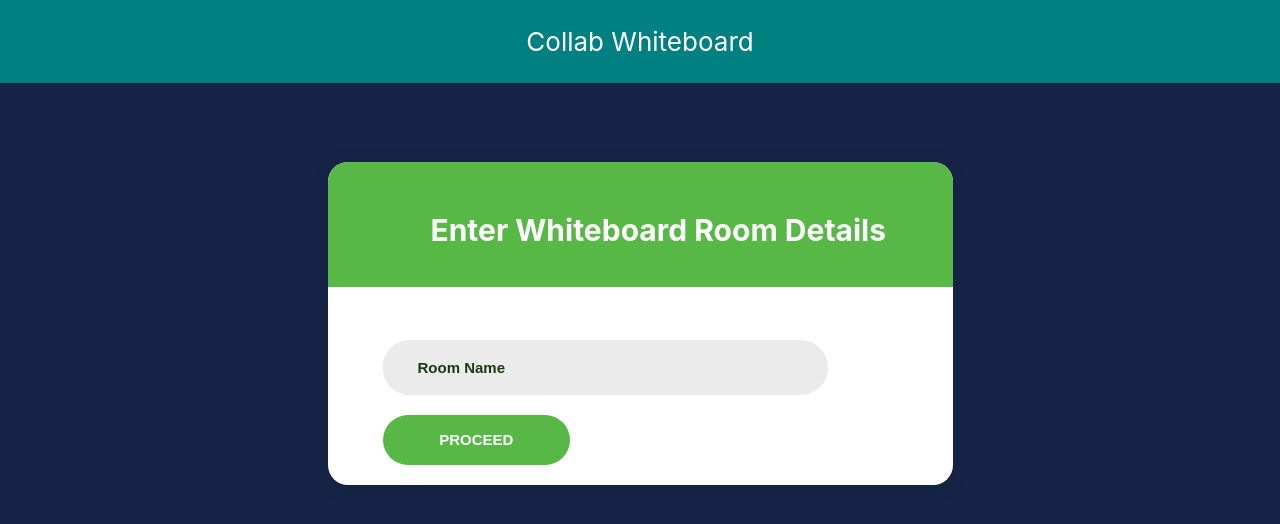
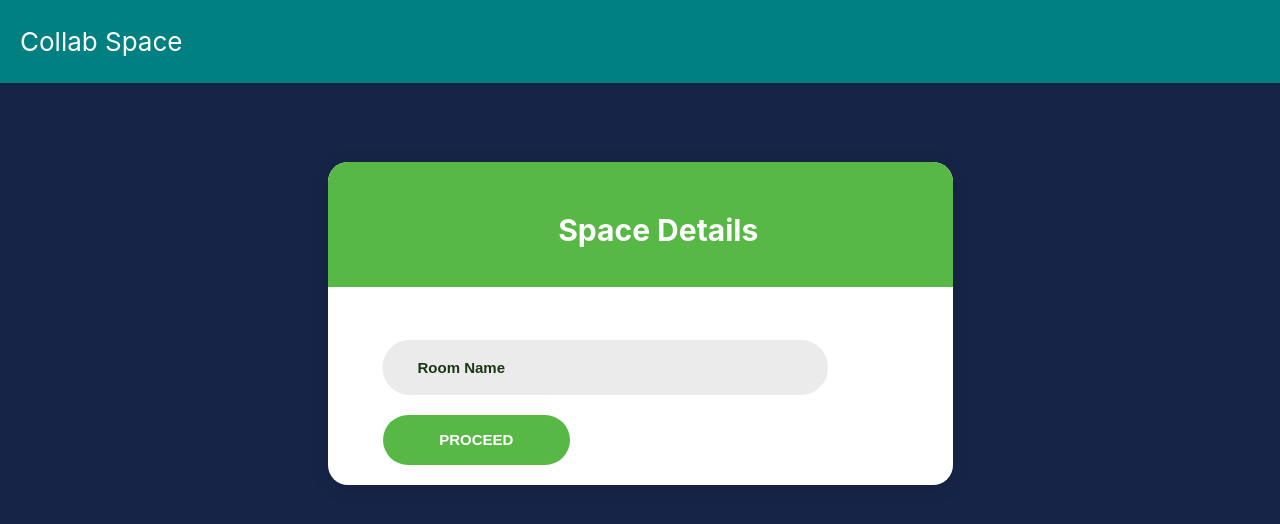
Before and after one commit to AllanMwirigi/collab-space, a React (Create React App) app in the folder frontend/: page / in a window 1280 px wide. Shown: the top 524 px of the page. Built offline with nearby package versions, Linux system fonts and the light colour scheme.

Commit message:
set up whiteboard

```diff
--- a/frontend/package.json
+++ b/frontend/package.json
@@ -1,7 +1,8 @@
 {
-  "name": "frontend",
+  "name": "collab-space-frontend",
   "version": "0.1.0",
-  "private": true,
+  "description": "A synced online workspace where users can have interactive drawing, chat and doodling",
+  "private": false,
   "dependencies": {
     "@testing-library/jest-dom": "^5.11.4",
     "@testing-library/react": "^11.1.0",
--- a/frontend/public/index.html
+++ b/frontend/public/index.html
@@ -7,7 +7,7 @@
     <meta name="theme-color" content="#000000" />
     <meta
       name="description"
-      content="Web site created using create-react-app"
+      content="An interactive workspace for collaborative doodling and chat"
     />
     <link rel="apple-touch-icon" href="%PUBLIC_URL%/logo192.png" />
     <!--
@@ -24,7 +24,7 @@
       work correctly both with client-side routing and a non-root public URL.
       Learn how to configure a non-root public URL by running `npm run build`.
     -->
-    <title>React App</title>
+    <title>Collab Space</title>
   </head>
   <body>
     <noscript>You need to enable JavaScript to run this app.</noscript>
--- a/frontend/src/App.css
+++ b/frontend/src/App.css
@@ -4,17 +4,11 @@ body {
   background-color: #162447;
 }
 
-.App {
-  text-align: center;
-}
-
 .App-header {
   background-color: teal;
   min-height: 10vh;
   display: flex;
-  flex-direction: column;
-  align-items: center;
-  justify-content: center;
+  padding-left: 20px;
   font-size: calc(10px + 2vmin);
   color: white;
 }
@@ -185,6 +179,13 @@ body {
   background-color: #1b3815;
 }
 
+.txt3 {
+  font-weight: bold;
+  font-size: 15px;
+  color: #57b846;
+  line-height: 1.4;
+}
+
 
 /*------------------------------------------------------------------
 [ Alert validate ]*/
--- a/frontend/src/App.js
+++ b/frontend/src/App.js
@@ -1,13 +1,19 @@
+import React,{ useState, } from "react";
 import './App.css';
-import RoomEntry from './RoomEntry';
+import Credentials from './pages/Credentials';
+import Workspace from './pages/Workspace';
 
 function App() {
+
+  const [verified, setVerified] = useState(false);
+
   return (
     <div className="App">
       <header className="App-header">
-        <p>Collab Whiteboard</p>
+        <p>Collab Space</p>
       </header>
-      <RoomEntry/>
+      { !verified && <Credentials setVerified={setVerified}/> }
+      { verified &&  <Workspace/> }
     </div>
   );
 }
--- /dev/null
+++ b/frontend/src/components/Whiteboard.js
@@ -0,0 +1,19 @@
+import React,{ useState, useEffect } from "react";
+import { ReactSketchCanvas } from "react-sketch-canvas";
+
+const styles = {
+  border: "0.0625rem solid #9c9c9c",
+  borderRadius: "0.25rem",
+};
+
+export default function Whiteboard() {
+  return (
+    <ReactSketchCanvas
+      style={styles}
+      width="600"
+      height="400"
+      strokeWidth={4}
+      strokeColor="red"
+    />
+  );
+};
--- a/frontend/src/RoomEntry.js
+++ b/frontend/src/pages/Credentials.js
@@ -1,6 +1,6 @@
 import React,{ useState, useEffect } from "react";
 
-export default function RoomEntry(props) {
+export default function Credentials(props) {
 
   const [roomNameInp, setRoomNameInp] = useState("");
   // const [passwordInp, setPasswordInp] = useState("");
@@ -14,9 +14,11 @@ export default function RoomEntry(props) {
       return;
     }
     setRequestPending(true);
+    // TODO: send request to backend and create/verify room
     // TODO: show some fancy loading
     setTimeout(() => {
       setRequestPending(false);
+      props.setVerified(true);
     }, 500);
 
   }
@@ -27,16 +29,12 @@ export default function RoomEntry(props) {
         <div className="wrap-login100">
           <form className="login100-form validate-form p-l-55 p-r-55 p-t-178" onSubmit={e => submit(e) }>
             <span className="login100-form-title">
-              Enter Whiteboard Room Details
+              Space Details
             </span>
 
             <div className="wrap-input100 validate-input m-b-16" data-validate="Please enter room name">
               <input className="input100" type="text" name="room-name" placeholder="Room Name"
-                value={roomNameInp} onChange={(e) => {
-                  if (e.code !== 'Space') {
-                    setRoomNameInp(e.currentTarget.value.trim())
-                  }
-                } }
+                value={roomNameInp} onChange={(e) => { setRoomNameInp(e.currentTarget.value.trim()) } }
               />
               <span className="focus-input100"></span>
             </div>
--- /dev/null
+++ b/frontend/src/pages/Workspace.js
@@ -0,0 +1,10 @@
+import React,{ useState, } from "react";
+import Whiteboard from '../components/Whiteboard';
+
+export default function Workspace() {
+  return(
+    <div>
+      <Whiteboard/>
+    </div>
+  );
+}
--- a/package.json
+++ b/package.json
@@ -1,7 +1,7 @@
 {
-  "name": "collaborative-whiteboard",
+  "name": "collab-space-backend",
   "version": "0.0.1",
-  "description": "A synced whiteboard where users can have interactive drawing, typing and doodling",
+  "description": "A synced online workspace where users can have interactive drawing, chat and doodling",
   "main": "app.js",
   "author": "Allan Mwirigi",
   "license": "MIT",
```
Also changed, not shown: 1 other file (tests, documents, lock files or other folders).
